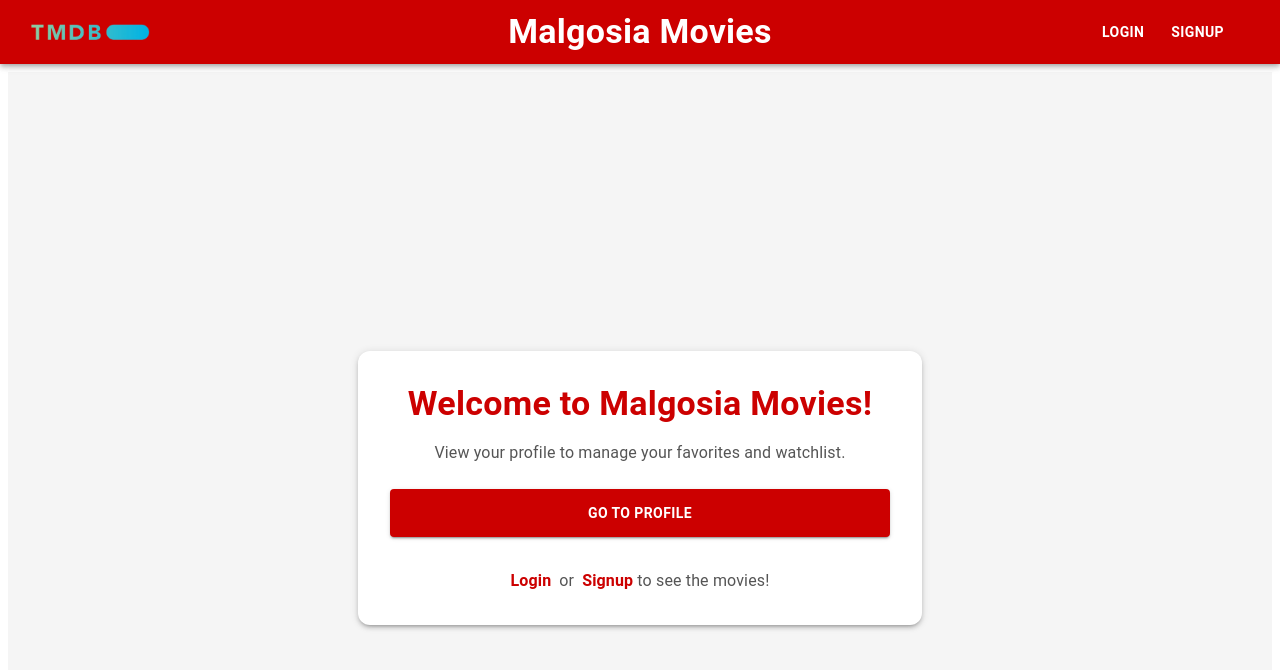
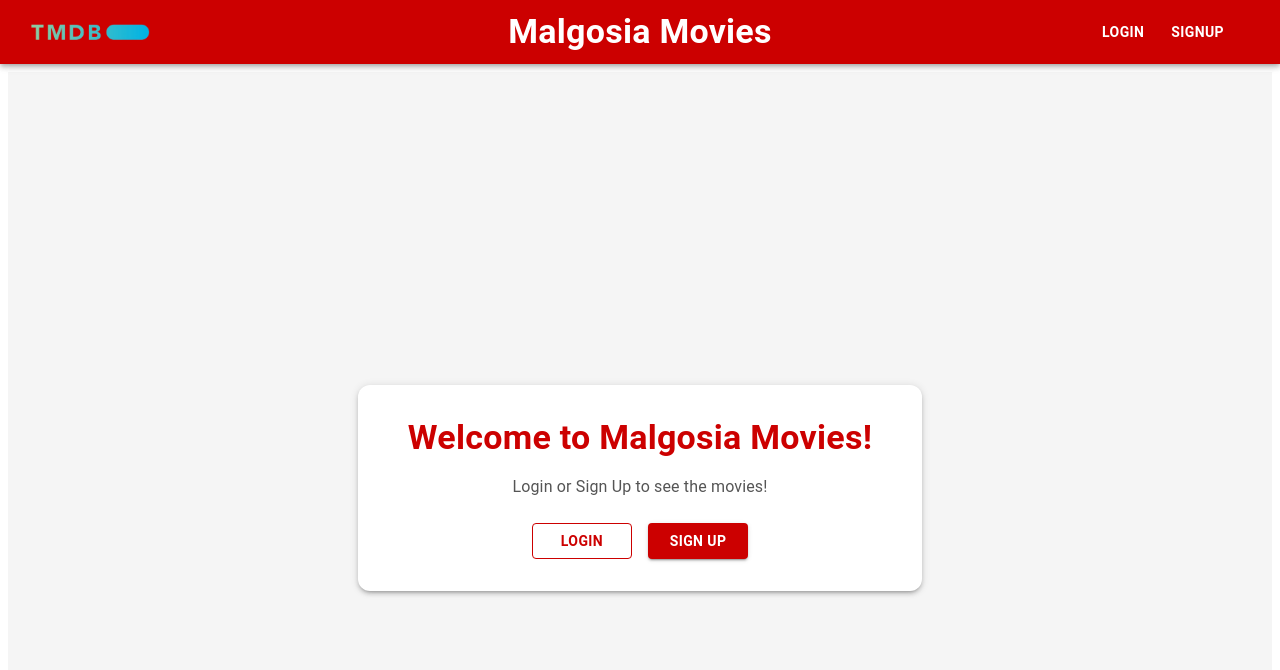
Before and after one commit to MalgorzataVictor/web-api-ca, a React (Vite) app in the folder react-movies/: page / in a window 1280 px wide. Shown: the top 670 px of the page. Built offline with nearby package versions, Linux system fonts and the light colour scheme; some icons are missing.

Commit message:
Add logic to singup page

```diff
--- a/react-movies/src/pages/loginPage.jsx
+++ b/react-movies/src/pages/loginPage.jsx
@@ -11,7 +11,7 @@ const LoginPage = () => {
 
   const { from } = location.state
     ? { from: location.state.from.pathname }
-    : { from: "/home" };
+    : { from: "/profile" };
 
   const login = () => {
     context.authenticate(userName, password);
--- a/react-movies/src/pages/profilePage.jsx
+++ b/react-movies/src/pages/profilePage.jsx
@@ -1,15 +1,85 @@
+import React, { useContext } from "react";
+import { AuthContext } from "../contexts/authContext";
 import { useNavigate } from "react-router";
-import React from "react";
+import { Box, Paper, Typography, Button } from "@mui/material";
 
 const ProfilePage = () => {
-    const navigate = useNavigate();
+  const context = useContext(AuthContext);
+  const navigate = useNavigate();
 
-    return (
-        <p>
-            You must log in to see your profile! {" "}
-            <button onClick={() => navigate('/login')}>Login</button>
-      </p>
-    );
+  return (
+    <Box
+      sx={{
+        minHeight: "100vh",
+        display: "flex",
+        justifyContent: "center",
+        alignItems: "center",
+        backgroundColor: "#f5f5f5",
+        p: 2,
+      }}
+    >
+      <Paper
+        elevation={3}
+        sx={{
+          p: 4,
+          width: "100%",
+          maxWidth: 500,
+          borderRadius: 3,
+          textAlign: "center",
+        }}
+      >
+        {context.isAuthenticated ? (
+          <>
+            <Typography
+              variant="h4"
+              sx={{ mb: 2, fontWeight: "bold", color: "#cc0000" }}
+            >
+              Profile
+            </Typography>
+            <Typography variant="body1" sx={{ mb: 3, color: "#555" }}>
+              Welcome, <strong>{context.userName}</strong>!
+            </Typography>
+            <Button
+              variant="contained"
+              sx={{
+                backgroundColor: "#cc0000",
+                "&:hover": { backgroundColor: "#990000" },
+                fontWeight: "bold",
+                py: 1.5,
+              }}
+              onClick={() => context.signout()}
+            >
+              Sign Out
+            </Button>
+          </>
+        ) : (
+          <>
+            <Typography
+              variant="h5"
+              sx={{ mb: 2, fontWeight: "bold", color: "#cc0000" }}
+            >
+              Access Denied
+            </Typography>
+            <Typography variant="body1" sx={{ mb: 3, color: "#555" }}>
+              You must log in to see your profile.
+            </Typography>
+            <Button
+              variant="contained"
+              sx={{
+                backgroundColor: "#cc0000",
+                "&:hover": { backgroundColor: "#990000" },
+                fontWeight: "bold",
+                py: 1.5,
+              }}
+              onClick={() => navigate("/login")}
+            >
+              Login
+            </Button>
+          </>
+        )}
+      </Paper>
+    </Box>
+  );
 };
 
 export default ProfilePage;
--- a/react-movies/src/pages/signupPage.jsx
+++ b/react-movies/src/pages/signupPage.jsx
@@ -1,4 +1,5 @@
 import React, { useState, useContext } from "react";
+import { Navigate } from "react-router";
 import { useNavigate } from "react-router";
 import { AuthContext } from "../contexts/authContext";
 import { Box, TextField, Button, Typography, Paper } from "@mui/material";
@@ -10,15 +11,32 @@ const SignUpPage = () => {
   const [userName, setUserName] = useState("");
   const [password, setPassword] = useState("");
   const [passwordConfirm, setPasswordConfirm] = useState("");
+  const [registered, setRegistered] = useState(false);
 
-  const register = () => {
+  const register = async () => {
+    // Password must have at least 8 chars, 1 uppercase, 1 lowercase, 1 number, 1 symbol
+    const passwordRegEx =
+      /^(?=.*[a-z])(?=.*[A-Z])(?=.*\d)(?=.*[@$!%*#?&])[A-Za-z\d@$!%*#?&]{8,}$/;
+
+    if (!passwordRegEx.test(password)) {
+      alert(
+        "Password must contain at least 8 characters, including uppercase, lowercase, number, and symbol."
+      );
+      return;
+    }
+
     if (password !== passwordConfirm) {
       alert("Passwords do not match!");
       return;
     }
-    context.register(userName, password);
-    navigate("/login");
+
+    const result = await context.register(userName, password);
+    if (result) setRegistered(true);
   };
+
+  if (registered) {
+    return <Navigate to="/login" />;
+  }
 
   return (
     <Box
@@ -41,11 +59,14 @@ const SignUpPage = () => {
           textAlign: "center",
         }}
       >
-        <Typography variant="h4" sx={{ mb: 2, fontWeight: "bold", color: "#cc0000" }}>
+        <Typography
+          variant="h4"
+          sx={{ mb: 2, fontWeight: "bold", color: "#cc0000" }}
+        >
           Sign Up
         </Typography>
         <Typography variant="body1" sx={{ mb: 3, color: "#555" }}>
-          Create an account to access all features
+          Create an account to access all features. Username must be unique.
         </Typography>
 
         <TextField
@@ -94,7 +115,12 @@ const SignUpPage = () => {
           Already have an account?{" "}
           <Button
             onClick={() => navigate("/login")}
-            sx={{ color: "#cc0000", fontWeight: "bold", textTransform: "none", p: 0 }}
+            sx={{
+              color: "#cc0000",
+              fontWeight: "bold",
+              textTransform: "none",
+              p: 0,
+            }}
           >
             Log In
           </Button>
--- a/react-movies/src/pages/startPage.jsx
+++ b/react-movies/src/pages/startPage.jsx
@@ -1,8 +1,11 @@
-import React from "react";
+import React, { useContext } from "react";
 import { Link } from "react-router";
 import { Box, Paper, Typography, Button } from "@mui/material";
+import { AuthContext } from "../contexts/authContext";
 
 const StartPage = () => {
+  const context = useContext(AuthContext);
+
   return (
     <Box
       sx={{
@@ -28,10 +31,11 @@ const StartPage = () => {
           Welcome to Malgosia Movies!
         </Typography>
 
+        {context.isAuthenticated ? (
+          <>
             <Typography variant="body1" sx={{ mb: 3, color: "#555" }}>
-          View your profile to manage your favorites and watchlist.
+              Go to your profile to manage your favorites and watchlist.
             </Typography>
-
             <Button
               component={Link}
               to="/profile"
@@ -47,17 +51,43 @@ const StartPage = () => {
             >
               Go to Profile
             </Button>
-
-        <Typography variant="body1" sx={{ mt: 2, color: "#555" }}>
-          <Link to="/login" style={{ color: "#cc0000", fontWeight: "bold", textDecoration: "none", marginRight: 8 }}>
+          </>
+        ) : (
+          <>
+            <Typography variant="body1" sx={{ mb: 3, color: "#555" }}>
+              Login or Sign Up to see the movies!
+            </Typography>
+            <Box sx={{ display: "flex", justifyContent: "center", gap: 2, flexWrap: "wrap" }}>
+              <Button
+                component={Link}
+                to="/login"
+                variant="outlined"
+                sx={{
+                  color: "#cc0000",
+                  borderColor: "#cc0000",
+                  "&:hover": { backgroundColor: "#cc0000", color: "#fff", borderColor: "#cc0000" },
+                  fontWeight: "bold",
+                  minWidth: 100,
+                }}
+              >
                 Login
-          </Link>
-          or
-          <Link to="/signup" style={{ color: "#cc0000", fontWeight: "bold", textDecoration: "none", marginLeft: 8 }}>
-            Signup
-          </Link>{" "}
-          to see the movies!
-        </Typography>
+              </Button>
+              <Button
+                component={Link}
+                to="/signup"
+                variant="contained"
+                sx={{
+                  backgroundColor: "#cc0000",
+                  "&:hover": { backgroundColor: "#990000" },
+                  fontWeight: "bold",
+                  minWidth: 100,
+                }}
+              >
+                Sign Up
+              </Button>
+            </Box>
+          </>
+        )}
       </Paper>
     </Box>
   );
```
Lines whose indentation alone changed are shown as unchanged.
